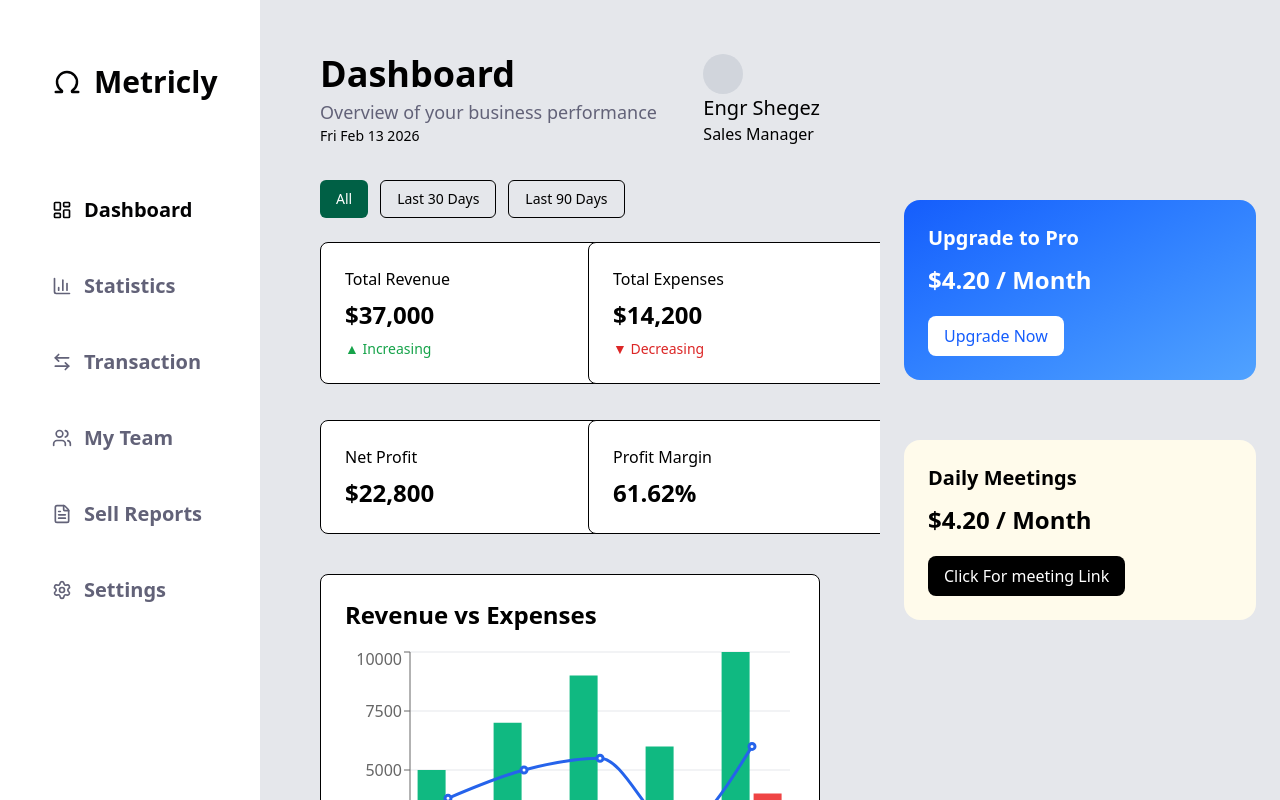
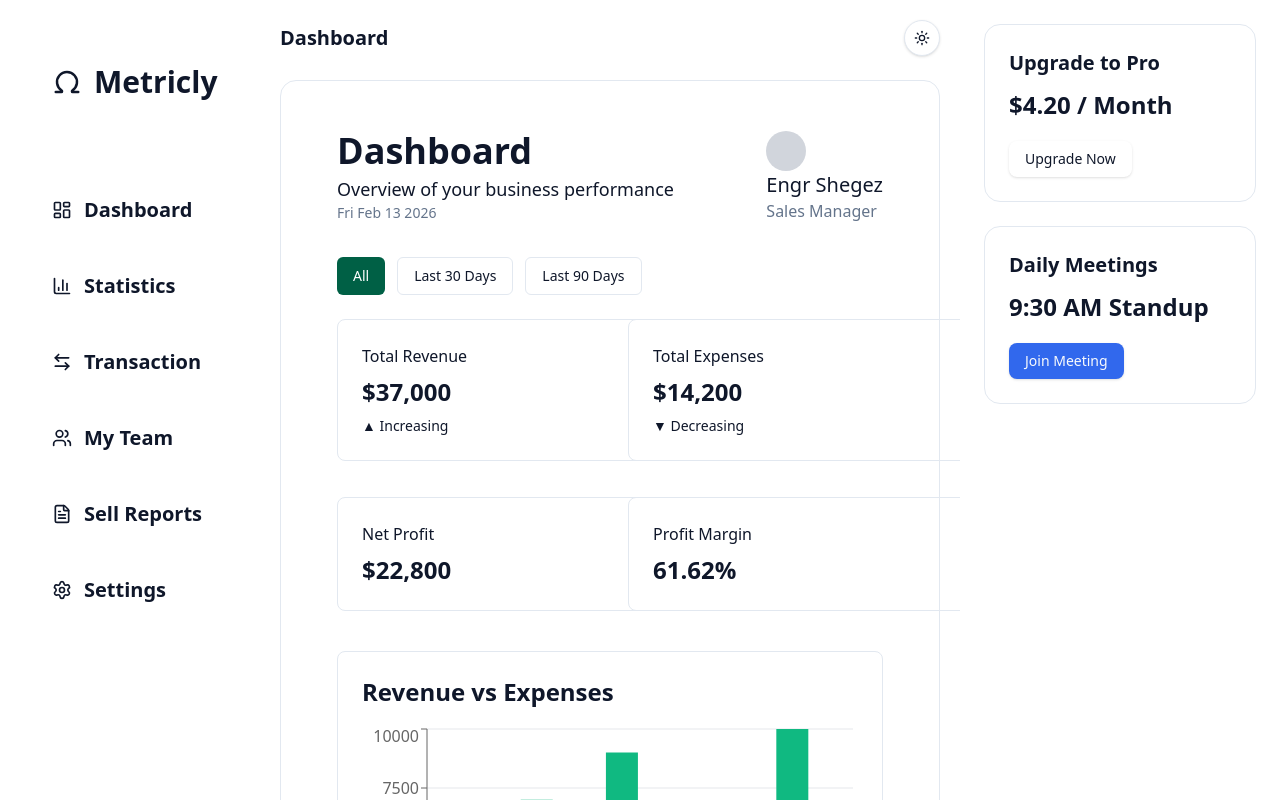
Before and after one commit to Engr-Shegez/metricly, a Next.js app: page /dashboard in a window 1280 px wide. Shown: the top 800 px of the page. Built offline with nearby package versions, Linux system fonts and the light colour scheme.

Commit message:
Added theme and refactor landing page

```diff
--- a/package.json
+++ b/package.json
@@ -11,6 +11,7 @@
   "dependencies": {
     "lucide-react": "^0.564.0",
     "next": "16.1.6",
+    "next-themes": "^0.4.6",
     "react": "19.2.3",
     "react-dom": "19.2.3",
     "recharts": "^3.7.0",
--- a/src/app/dashboard/layout.tsx
+++ b/src/app/dashboard/layout.tsx
@@ -1,35 +1,42 @@
 import Sidebar from "@/components/layout/Sidebar";
-
+import { ThemeToggle } from "@/components/ThemeToggle";
 import { ReactNode } from "react";
 
 const DashboardLayout = ({ children }: { children: ReactNode }) => {
   return (
-    <div className="flex dark:bg-gray-900 transition-colors duration-300 min-h-screen bg-background">
-      {/* sidebar */}
+    <div className="flex min-h-screen bg-background text-foreground transition-colors duration-300">
       <Sidebar />
-      {/* MAIN CONTENT */}
-      <main className=" flex-1  p-5 bg-gray-200">{children}</main>
 
-      <aside className="0 w-100 pt-50 sm:hidden md:hidden lg:block bg-gray-200 p-6 space-y-6">
-        {/* upgrade card */}
-        <div className="bg-linear-to-br from-blue-600 to-blue-400 text-white rounded-2xl p-6">
-          <h3 className="text-xl mb-3 font-semibold ">Upgrade to Pro</h3>
-          <p className="text-2xl font-bold mb-5">$4.20 / Month</p>
-          <button className="bg-white text-blue-600 px-4 py-2 rounded-lg font-medium">
+      <main className="flex-1 p-5">
+        <header className="mb-6 flex items-center justify-between">
+          <h1 className="text-xl font-semibold text-foreground">Dashboard</h1>
+          <ThemeToggle />
+        </header>
+        <div className="rounded-2xl border bg-card p-4 shadow-soft-card">
+          {children}
+        </div>
+      </main>
+
+      <aside className="hidden w-80 space-y-6 bg-card p-6 shadow-soft-card lg:block">
+        <div className="rounded-2xl border bg-linear-to-br from-primary to-primary/70 p-6 text-foreground">
+          <h3 className="mb-3 text-xl font-semibold">Upgrade to Pro</h3>
+          <p className="mb-5 text-2xl font-bold">$4.20 / Month</p>
+          <button className="rounded-lg bg-primary-foreground px-4 py-2 text-sm font-medium text-primary shadow-sm transition-colors hover:bg-card">
             Upgrade Now
           </button>
         </div>
-        {/* Meeting Widget */}
-        <div className="bg-linear-to-br mt-15  bg-amber-50 text-white rounded-2xl p-6">
-          <h3 className="text-xl text-black mb-3 font-semibold ">
+
+        <div className="rounded-2xl border bg-card p-6">
+          <h3 className="mb-3 text-xl font-semibold text-foreground">
             Daily Meetings
           </h3>
-          <p className="text-2xl text-black font-bold mb-5">$4.20 / Month</p>
-          <button className="bg-black text-white px-4 py-2 rounded-lg font-medium">
-            Click For meeting Link
+          <p className="mb-5 text-2xl font-bold text-foreground">
+            9:30 AM Standup
+          </p>
+          <button className="rounded-lg bg-primary px-4 py-2 text-sm font-medium text-primary-foreground shadow-sm transition-colors hover:bg-primary/90">
+            Join Meeting
           </button>
         </div>
-        {/* Team Widget */}
       </aside>
     </div>
   );
--- a/src/app/dashboard/page.tsx
+++ b/src/app/dashboard/page.tsx
@@ -99,7 +99,7 @@ const DashboardPage = () => {
             className={`px-4 py-2 rounded-md text-sm transition-colors ${
               dateFilter === filter.value
                 ? "bg-emerald-800 text-white"
-                : "border hover:bg-gray-100"
+                : "border hover:bg-gray-700"
             }`}
           >
             {filter.label}
@@ -124,7 +124,7 @@ const DashboardPage = () => {
       </div>
 
       {/* chart Section */}
-      <div className="rounded-lg border p-6 bg-white">
+      <div className="rounded-lg border p-6 ">
         <h2 className="text-2xl font-semibold mb-4">Revenue vs Expenses</h2>
 
         <div className="h-75  ">
--- a/src/app/globals.css
+++ b/src/app/globals.css
@@ -1,10 +1,93 @@
 @import "tailwindcss";
 
-:root {
-  --color-primary: #0f172a;
-  --color-secondary: #626278;
-  --color-accent: #020203;
-  --color-background: #858687;
-  --color-success: #16a34a;
-  --color-danger: #dc2626;
+@layer base {
+  :root {
+    /* Semantic color tokens - light theme */
+    --background: 0 0% 100%;
+    --foreground: 222.2 47.4% 11.2%;
+
+    --primary: 222.2 84% 56%;
+    --primary-foreground: 210 40% 98%;
+
+    --secondary: 210 40% 96.1%;
+    --secondary-foreground: 222.2 47.4% 11.2%;
+
+    --muted: 210 40% 96.1%;
+    --muted-foreground: 215.4 16.3% 46.9%;
+
+    --border: 214.3 31.8% 91.4%;
+    --input: 214.3 31.8% 91.4%;
+
+    --card: 0 0% 100%;
+    --card-foreground: 222.2 47.4% 11.2%;
+  }
+
+  .dark {
+    /* Semantic color tokens - dark theme */
+    --background: 222.2 84% 4.9%;
+    --foreground: 210 40% 98%;
+
+    --primary: 217.2 91.2% 59.8%;
+    --primary-foreground: 222.2 47.4% 11.2%;
+
+    --secondary: 217.2 32.6% 17.5%;
+    --secondary-foreground: 210 40% 98%;
+
+    --muted: 217.2 32.6% 17.5%;
+    --muted-foreground: 215 20.2% 65.1%;
+
+    --border: 217.2 32.6% 17.5%;
+    --input: 217.2 32.6% 17.5%;
+
+    --card: 222.2 84% 4.9%;
+    --card-foreground: 210 40% 98%;
+  }
+
+  *,
+  *::before,
+  *::after {
+    border-color: hsl(var(--border));
+  }
+
+  body {
+    @apply bg-white text-black antialiased;
+  }
 }
+
+@layer utilities {
+  .bg-background {
+    background-color: hsl(var(--background));
+  }
+
+  .bg-card {
+    background-color: hsl(var(--card));
+  }
+
+  .text-foreground {
+    color: hsl(var(--foreground));
+  }
+
+  .text-muted-foreground {
+    color: hsl(var(--muted-foreground));
+  }
+
+  .border-border {
+    border-color: hsl(var(--border));
+  }
+
+  .bg-primary {
+    background-color: hsl(var(--primary));
+  }
+
+  .text-primary-foreground {
+    color: hsl(var(--primary-foreground));
+  }
+
+  .bg-secondary {
+    background-color: hsl(var(--secondary));
+  }
+
+  .text-secondary-foreground {
+    color: hsl(var(--secondary-foreground));
+  }
+}
--- a/src/app/layout.tsx
+++ b/src/app/layout.tsx
@@ -2,6 +2,7 @@ import type { Metadata } from "next";
 import { Geist, Geist_Mono } from "next/font/google";
 import "./globals.css";
 import { Toaster } from "sonner";
+import { ThemeProvider } from "next-themes";
 
 const geistSans = Geist({
   variable: "--font-geist-sans",
@@ -14,8 +15,8 @@ const geistMono = Geist_Mono({
 });
 
 export const metadata: Metadata = {
-  title: "Create Next App",
-  description: "Generated by create next app",
+  title: "Metricly",
+  description: "Modern metrics analytics SaaS dashboard",
 };
 
 export default function RootLayout({
@@ -24,10 +25,17 @@ export default function RootLayout({
   children: React.ReactNode;
 }>) {
   return (
-    <html lang="en" className="dark">
-      <body className="bg-(--color-background)] text-(--color-primary)]">
-        {children}
-        <Toaster position="top-right" />
+    <html lang="en" suppressHydrationWarning>
+      <body className={`${geistSans.variable} ${geistMono.variable} bg-background text-foreground`}>
+        <ThemeProvider
+          attribute="class"
+          defaultTheme="system"
+          enableSystem
+          disableTransitionOnChange
+        >
+          {children}
+          <Toaster position="top-right" />
+        </ThemeProvider>
       </body>
     </html>
   );
--- a/src/app/page.tsx
+++ b/src/app/page.tsx
@@ -1,11 +1,40 @@
-import React from "react";
+import { ThemeToggle } from "@/components/ThemeToggle";
 
-const Home = () => {
+export default function Home() {
   return (
-    <main className="flex min-h-screen items-center justify-center">
-      <h1 className="text-3xl font-semibold">Metricly SaaS - Coming Soon</h1>
+    <main className="min-h-screen ">
+      <section className="px-6 py-28">
+        <div className="max-w-6xl mx-auto text-center">
+          {/* Badge */}
+          <div className="inline-block mb-6 px-4 py-2 text-sm bg-gray-700 rounded-full">
+            Modern Business Analytics Platform
+          </div>
+
+          {/* Headlines */}
+          <h1 className="text-5xl md:text-6xl font-bold loading-tight mb-6">
+            Turn Your Business Data <br /> Into Smart Growth Decision
+          </h1>
+
+          {/* Subheading */}
+          <p className="text-lg text-gray-600 max-w-2xl mx-auto mb-10">
+            Track revenue,monitor transactions, and gain actionable insights
+            with a powerful analytics dashboard built for modern business
+          </p>
+
+          {/* CTA BUTTONS */}
+          <div className="flex justify-center gap-4">
+            <a
+              href="/dashboard"
+              className="px-6 py-3 bg-black text-white rounded-lg text-sm font-medium"
+            >
+              Get Started
+            </a>
+            <button className="px-6 py-3 border rounded-lg text-sm font-medium">
+              View Demo
+            </button>
+          </div>
+        </div>
+      </section>
     </main>
   );
-};
-
-export default Home;
+}
--- /dev/null
+++ b/src/components/ThemeToggle.tsx
@@ -0,0 +1,53 @@
+"use client";
+
+import { useEffect, useState } from "react";
+import { useTheme } from "next-themes";
+import { Moon, Sun } from "lucide-react";
+
+export function ThemeToggle() {
+  const { theme, setTheme, systemTheme } = useTheme();
+  const [mounted, setMounted] = useState(false);
+
+  useEffect(() => {
+    setMounted(true);
+  }, []);
+
+  const resolvedTheme = theme === "system" ? systemTheme : theme;
+
+  if (!mounted) {
+    return (
+      <button
+        aria-label="Toggle theme"
+        className="inline-flex h-9 w-9 items-center justify-center rounded-full border border-border bg-card text-foreground shadow-sm transition-colors"
+      >
+        <span className="h-4 w-4 rounded-full bg-muted" />
+      </button>
+    );
+  }
+
+  return (
+    <button
+      aria-label="Toggle theme"
+      onClick={() => setTheme(resolvedTheme === "dark" ? "light" : "dark")}
+      className="group relative inline-flex h-9 w-9 items-center justify-center overflow-hidden rounded-full border border-border bg-card text-foreground shadow-sm transition-colors duration-300 hover:bg-secondary"
+    >
+      <span className="absolute inset-0 bg-linear-to-br from-primary/10 to-secondary/10 opacity-0 transition-opacity duration-300 group-hover:opacity-100" />
+      <span className="relative flex items-center justify-center">
+        <Sun
+          className={`h-4 w-4 transition-all duration-300 ${
+            resolvedTheme === "dark"
+              ? "-translate-y-3 opacity-0 scale-75"
+              : "translate-y-0 opacity-100 scale-100"
+          }`}
+        />
+        <Moon
+          className={`absolute h-4 w-4 transition-all duration-300 ${
+            resolvedTheme === "dark"
+              ? "translate-y-0 opacity-100 scale-100"
+              : "translate-y-3 opacity-0 scale-75"
+          }`}
+        />
+      </span>
+    </button>
+  );
+}
--- a/src/components/ui/KPICard.tsx
+++ b/src/components/ui/KPICard.tsx
@@ -8,7 +8,7 @@ type KPICardProps = {
 
 const KPICardProps = ({ title, value, trend }: KPICardProps) => {
   return (
-    <div className="rounded-lg border lg:w-158 p-6 bg-white">
+    <div className="rounded-lg border lg:w-158 p-6 ">
       <p>{title}</p>
 
       <h2 className="text-2xl font-semibold mt-2">{value}</h2>
--- /dev/null
+++ b/tailwind.config.ts
@@ -0,0 +1,25 @@
+import type { Config } from "tailwindcss";
+
+const config: Config = {
+  darkMode: "class",
+  content: [
+    "./src/app/**/*.{ts,tsx,js,jsx,mdx}",
+    "./src/components/**/*.{ts,tsx,js,jsx,mdx}",
+    "./src/lib/**/*.{ts,tsx,js,jsx,mdx}",
+  ],
+  theme: {
+    extend: {
+      borderRadius: {
+        lg: "0.75rem",
+        xl: "1rem",
+        "2xl": "1.5rem",
+      },
+      boxShadow: {
+        "soft-card":
+          "0 18px 45px rgba(15, 23, 42, 0.12), 0 8px 18px rgba(15, 23, 42, 0.04)",
+      },
+    },
+  },
+};
+
+export default config;
```
Also changed, not shown: src/components/tables/TransactionTable.tsx (+6 -6 lines), 1 other file (tests, documents, lock files or other folders).
